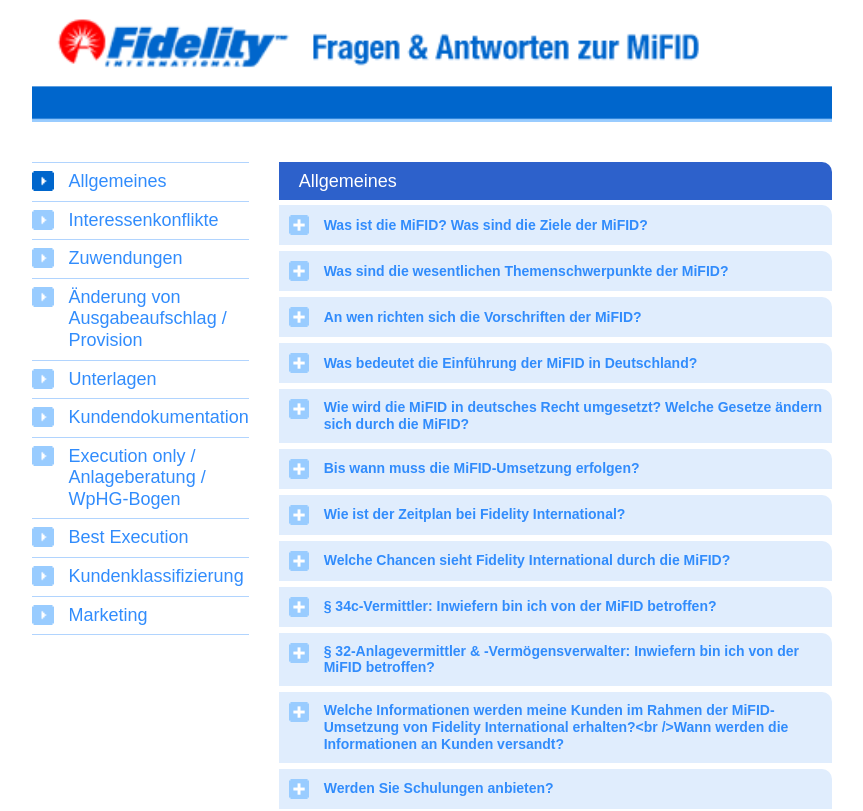
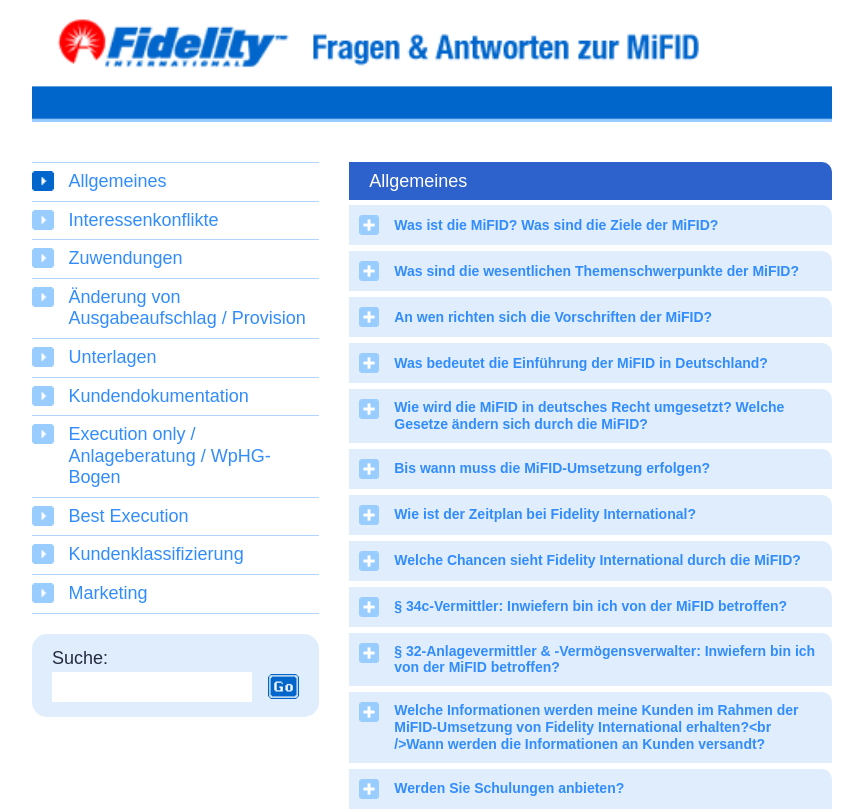
Before and after one commit to lacriman/faq-system, a React (Create React App) app: page / in a window 1280 px wide. Shown: the top 811 px of the page, without its empty margins (208-1071 px from the left). Built offline with nearby package versions, Linux system fonts and the light colour scheme.

Commit message:
feat: add FaqSearch component with structured HTML and CSS styling

```diff
--- a/src/App.jsx
+++ b/src/App.jsx
@@ -4,6 +4,7 @@
 import Header from "./components/Header";
 import Faq from "./components/Faq";
 import Sidebar from "./components/Sidebar";
+import FaqSearch from "./components/FaqSearch";
 
 function App() {
   const [selectedCategory, setSelectedCategory] = useState(faqData[0]?.menu || null);
@@ -16,7 +17,10 @@
     <div className="container">
       <Header />
       <div className="content">
-        <Sidebar onSelectCategory={handleCategorySelect} />
+        <div className="left-section">
+          <Sidebar onSelectCategory={handleCategorySelect} />
+          <FaqSearch />
+        </div>
         <Faq selectedCategory={selectedCategory} />
       </div>
     </div>
--- /dev/null
+++ b/src/components/FaqSearch.css
@@ -0,0 +1,39 @@
+.search-container {
+   display: flex;
+   flex-direction: column;
+   gap: 5px;
+   margin-top: 20px;
+   padding: 15px 20px;
+   border-radius: 15px;
+   background-color: #E0EDFD;
+}
+
+.search-title {
+   font-size: 18px;
+}
+
+.search-content {
+   display: flex;
+   align-items: center;
+   gap: 16px;
+}
+
+#search-input {
+   max-width: 200px;
+   padding: 15px 5px;
+   height: 25px;
+   font-size: 19px;
+   color: gray;
+}
+
+#search-input:focus{
+   outline: none;
+}
+
+#search-button img{
+   height: 25px;
+}
+
+#search-button img:hover {
+   cursor: pointer;
+}
--- /dev/null
+++ b/src/components/FaqSearch.jsx
@@ -0,0 +1,19 @@
+import React, { useState } from "react";
+import faqData from "../data/faqData";
+import './FaqSearch.css';
+
+function FaqSearch() {
+  return (
+    <div className="search-container">
+      <h2 className="search-title">Suche:</h2>
+      <div className="search-content">
+        <input type="text" id="search-input" />
+        <button id="search-button">
+          <img src="/assets/btn_suche.png" alt="" />
+        </button>
+      </div>
+    </div>
+  );
+}
+
+export default FaqSearch;
```
Also changed, not shown: src/components/Search.jsx (deleted).
